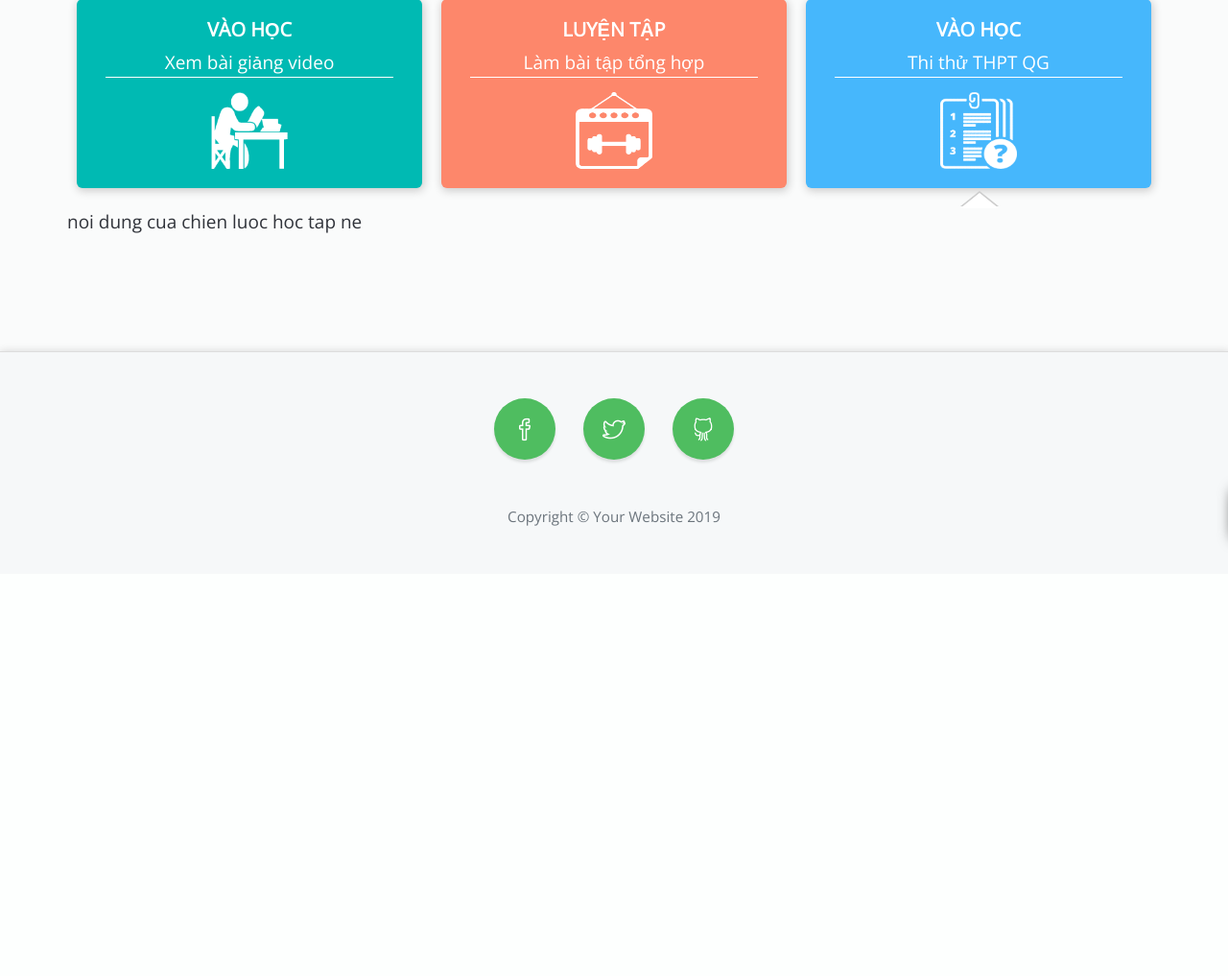
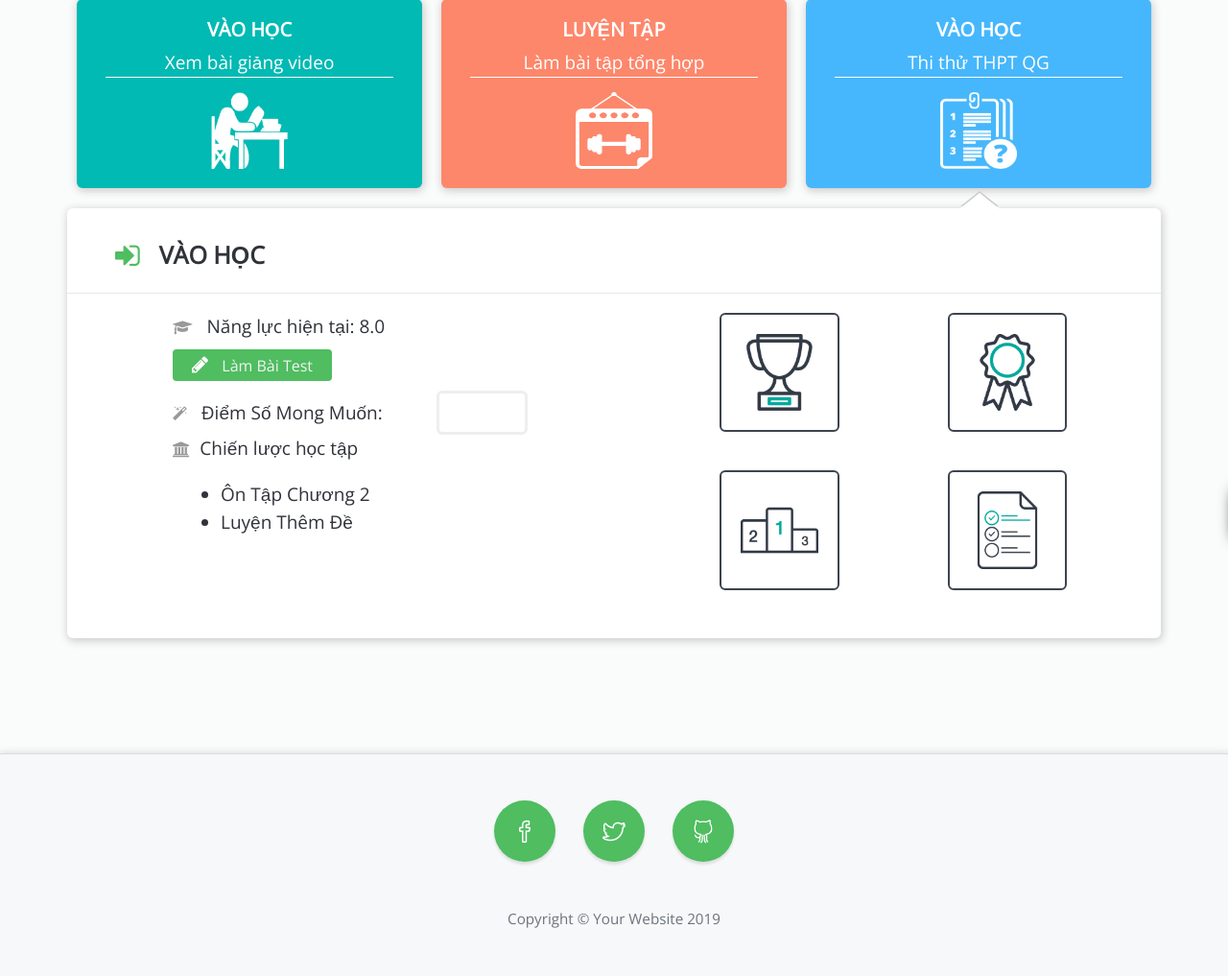
Before and after one commit to napro8509/StudyOnline, a PHP site: page /addListlesson.php in a window 1280 px wide, after a click that opens the changed part. Shown: the part 247-1264 px from the top of the page at 96% size. Before the commit the page ends 816 px from the top, so only its background shows below. Run offline with PHP 8.4, Linux system fonts and the light colour scheme; some libraries are stand-ins or nearby versions.

Commit message:
new design

```diff
--- a/addListlesson.php
+++ b/addListlesson.php
@@ -272,7 +272,44 @@
 				</div>
 			</div>
 	  		<div class="tab-pane fade" role="tabpanel" id="luyentap">noi dung ne</div>
-  			<div class="tab-pane fade" role="tabpanel" id="chienluochoctap">noi dung cua chien luoc hoc tap ne</div>
+  			<div class="tab-pane fade" role="tabpanel" id="chienluochoctap">
+				  <div class="container">
+						<div class="row header-chienluoc">
+						<i class="fa fa-sign-in" aria-hidden="true"></i> Vào Học
+						</div>
+						<div class="row">
+							<div class="col-1"></div>
+							<div class="col-6 chienluoc-box">
+								<p class="cap-current-text"><i class="fa fa-graduation-cap" aria-hidden="true"></i> Năng lực hiện tại: <span class="cap-current-num">8.0</span></p>
+								<a class="btn-style-general btn-do-exam" href="#"><i class="fa fa-pencil" aria-hidden="true"></i> Làm Bài Test</a>
+								<form class="row" style="align-items: center; margin-top:10px;">
+									<span class="desire-score col-6"><i class="fa fa-magic" aria-hidden="true"></i> Điểm Số Mong Muốn: </span>
+									<input class="col-2 desire-score-input" type="number" name="fname">
+								</form>
+								<ul class="chienluoc-parent"><i class="fa fa-university" aria-hidden="true"></i>Chiến lược học tập
+									<li class="chienluoc-children chienluoc-first-child">Ôn Tập Chương 2</li>
+									<li class="chienluoc-children">Luyện Thêm Đề</li>
+								</ul>
+							</div>
+							<div class="col-5">
+								<div class="row">
+									<div class="col-6">
+										<img class="img-chienluochoctap" alt="Thách đấu bạn bè cùng chơi" src="./site/img/img2.png">
+									</div>
+									<div class="col-6">
+										<img class="img-chienluochoctap" alt="Tham gia các sự kiện hấp dẫn" src="./site/img/img3.png">
+									</div>
+									<div class="col-6">
+										<img class="img-chienluochoctap" alt="Tranh tài trên bảng xếp hạng" src="./site/img/img4.png">
+									</div>
+									<div class="col-6">
+										<img class="img-chienluochoctap" alt="Luyện đề trắc nghiệm chọn lọc" src="./site/img/img1.png">
+									</div>
+								</div>
+							</div>
+						</div>
+				  </div>
+			</div>
   		</div>
 	</div>
 </content>
--- a/site/css/style.css
+++ b/site/css/style.css
@@ -2064,3 +2064,62 @@ footer.footer .social-link:hover{
 .pagination .active a{
     background-color: var(--text-title-color)!important;
 }
+#chienluochoctap {
+    width: 100%;
+    box-shadow: var(--box-shadow-style);
+    border-radius: 6px;
+    background: #fff;
+    padding: 30px 0;
+}
+.desire-score-input {
+    margin-bottom: 0;
+    border-radius: 6px;
+}
+
+#chienluochoctap i{
+    color: #999;
+    font-size: 16px;
+}
+#chienluochoctap .btn-do-exam .fa{
+    font-size: 20px;
+    color:#fff;
+}
+.cap-current-text {
+    color: var(--text-title-color);
+    margin-bottom: 10px;
+}
+.chienluoc-parent {
+    padding: 0;
+}
+.chienluoc-children {
+    margin-left: 50px;
+}
+.chienluoc-first-child {
+    margin-top: 20px;
+}
+.header-chienluoc {
+    padding: 0 50px;
+    font-size: 25px;
+    font-weight: 600;
+    text-transform: uppercase;
+    border-bottom: 1px solid var(--border-color);
+    display: flex;
+    align-items: center;
+    padding-bottom: 20px;
+}
+.chienluoc-box {
+    padding-top: 20px;
+}
+#chienluochoctap .fa-sign-in {
+    font-size: 30px;
+    color: var(--bg-color);
+    margin-right: 20px;
+}
+.img-chienluochoctap {
+    margin-top: 20px;
+    max-width: 60%;
+    border: 2px solid #3c444f;
+    border-radius: 6px;
+    padding: 20px;
+    margin-bottom: 20px;
+}
```
